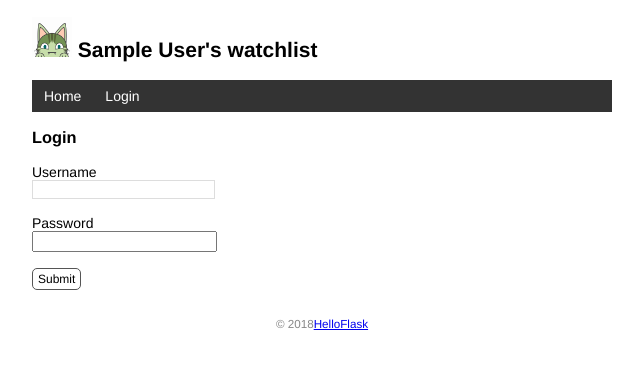
After one commit to GarfieldZhan/flask-tutorial, a Flask app: page /login in a window 1280 px wide. The commit adds this page. Shown: the top 369 px of the page, without its empty margins (318-961 px from the left). Run offline with Flask 2, Linux system fonts and the light colour scheme; tables that the repository leaves empty hold one stand-in row (values such as "Sample post").

```diff
--- a/app.py
+++ b/app.py
@@ -1,9 +1,12 @@
-from flask import Flask,render_template,redirect,flash,request,url_for
+from flask import Flask, render_template, redirect, flash, request, url_for
 from flask_sqlalchemy import SQLAlchemy
 import os
 import sys
 import click
-
+from werkzeug.security import generate_password_hash,check_password_hash  # 用于生成和校验passwd
+# Flask-Login提供一个current_user变量，注册这个函数后，若用户已登录，current_user变量的值会是当前用户的用户模型类记录
+# current_user可在模板上下文中直接使用
+from flask_login import LoginManager, UserMixin, login_user, logout_user, login_required, current_user
 
 #判断系统类型并做出前缀的改变
 WIN = sys.platform.startswith('win')
@@ -17,17 +20,40 @@ app = Flask(__name__)
 # windows系统sqlite:///，其他系统sqlite:////
 app.config['SQLALCHEMY_DATABASE_URI'] = prefix + os.path.join(app.root_path, 'data.db')
 
-app.config['SQLALCHEMY_TRACK_MODIFICATIONS'] = False  #关闭对模型修改的监控
+app.config['SQLALCHEMY_TRACK_MODIFICATIONS'] = False  # 关闭对模型修改的监控
 
-app.config['SECRET_KEY']='dev' #app.secrect_key = 'dev'
+app.config['SECRET_KEY']='dev' # app.secrect_key = 'dev'
+
+
+
+# 实例化扩展类之外，还要实现一个“用户加载回调函数”
+login_manager = LoginManager(app)  # 实例化扩展类
+
+
+@login_manager.user_loader
+def load_user(user_id):    # 创建用户加载回调函数，用户ID作为参数
+    user = User.query.get(int(user_id))  # 用ID作为User模型的主键查询对应的用户
+    return user
+
+login_manager.login_view = 'login' # 未登录用户访问需要登录的网站，则重定向到login
+# 使用login_manager.login_message来定义错误提示消息
 
 #在扩展类实例化之前加载配置
 db = SQLAlchemy(app)
 
 #使用模型类创建数据表，用户信息,
-class User(db.Model):   #表名是user，自动处理成小写
+class User(db.Model,UserMixin):   #表名是user，自动处理成小写
+    #UserMixin由Flask-Login提供，继承这个类会拥有几个判断认证属性的方法，current_user.is_authenticated在用户登录时会返回True
     id = db.Column(db.Integer,primary_key=True)
     name = db.Column(db.String(20))
+    username = db.Column(db.String(20))
+    passwd_hash = db.Column(db.String(128))
+
+    def set_passwd(self,passwd):
+        self.passwd_hash = generate_password_hash(passwd)
+
+    def check_passwd(self,passwd):
+        return check_password_hash(self.passwd_hash,passwd)
 
 #电影信息
 class Movie(db.Model):
@@ -44,6 +70,26 @@ def initdb(drop):
         db.drop_all()
     db.create_all()
     click.echo("Initialized db") #输出提示信息
+
+#自定义命令行生成管理员账号
+@app.cli.command()
+@click.option('--username',prompt=True,help='The username used to login')     #prompt?
+@click.option('--passwd',prompt=True ,hide_input=True ,confirmation_prompt=True,help='The passwd used to login')
+def admin(username,passwd):
+    """Generate the admin account"""
+    db.create_all()
+    user = User.query.first()
+    if user is not None:
+        click.echo("Update the admin account")
+        user.username = username
+        user.set_passwd(passwd)
+    if user is None:
+        click.echo("Create the admin account")
+        user = User(username=username,name='Admin')
+        user.set_passwd(passwd)
+        db.session.add(user)
+    db.session.commit()
+    click.echo('Done')
 
 #自定义 生成虚拟数据并存入数据库 的命令
 @app.cli.command()
@@ -77,11 +123,62 @@ def inject_user():
     user = User.query.first()
     return dict(user=user)  #等同于返回{'user':user}
 
+#登陆函数
+@app.route('/login',methods=['GET','POST'])
+def login():
+    if request.method == 'POST':
+        username = request.form.get('username')
+        passwd = request.form.get('passwd')
+
+        if not username or not passwd:
+            flash("Invalid input")
+            return redirect(url_for('login'))
+
+        user = User.query.first()
+        if  username == user.username and user.check_passwd(passwd):
+            login_user(user)
+            flash("Login sucess.")
+            return redirect(url_for('index'))
+        flash("Invalid  username or password")
+        return redirect(url_for('login'))
+
+    return render_template('login.html')
+
+#登出函数
+@app.route('/logout')
+@login_required
+def logout():
+    logout_user()
+    flash("Goodbye")
+    return redirect(url_for('index'))
+
+@app.route('/settings', methods = ['GET','POST'])
+@login_required
+def settings():
+    if request.method == 'POST':
+        name = request.form['name']
+        if not name or len(name) > 20:
+            flash('Invalid input.')
+            return redirect(url_for('settings'))
+        current_user.name = name
+        # current_user 会返回当前登录用户的数据库记录对象
+        # 等同于下面的用法
+        # user = User.query.first()
+        # user.name = name
+        db.session.commit()
+        flash('Settings updated!')
+        return redirect(url_for('index'))
+    return render_template('settings.html')
+
 @app.route('/',methods=['POST','GET'])
+#@login_required 因为新建条目的函数需要同时处理显示index页面的get请求和新建电影条目的post请求,因此在post请求中处理权限过滤
 def index():
    # user = User.query.first()  #读取第一个用户
    # 新增电影条目
-    if request.method == 'post':
+    if request.method == 'POST':
+        if not current_user.is_authenticated:
+            flash("Not authenticaed")
+            return redirect(url_for('index'))
         title = request.form.get('title')
         year = request.form.get('year')
         #验证数据
@@ -90,14 +187,15 @@ def index():
             return redirect(url_for('index'))
         movie = Movie(title=title,year=year)
         db.session.add(movie)
-        db.commit()
+        db.session.commit()
         flash("Item created")
-        return render_template(url_for("index"))
+        return redirect(url_for('index'))
     movies = Movie.query.all()  #读取所有的电影
     return render_template('index.html',movies=movies)
 
 #编辑电影条目
 @app.route('/movie/edit/<int:movie_id>',methods=['POST','GET'])
+@login_required
 def edit(movie_id):
     movie = Movie.query.get_or_404(movie_id)
 
@@ -116,6 +214,7 @@ def edit(movie_id):
 
 #删除电影条目
 @app.route('/movie/delete/<int:movie_id>',methods=["POST"])
+@login_required
 def delete(movie_id):
     movie = Movie.query.get_or_404(movie_id)
     db.session.delete(movie)
--- a/templates/base.html
+++ b/templates/base.html
@@ -20,6 +20,12 @@
 <nav>
     <ul>
         <li><a href="{{ url_for('index') }}">Home</a></li>
+        {% if current_user.is_authenticated %}
+        <li><a href="{{ url_for('settings') }}">Settings</a></li>
+        <li><a href="{{ url_for('logout') }}">Logout</a></li>
+        {% else %}
+        <li><a href="{{ url_for('login') }}">Login</a></li>
+        {% endif %}
     </ul>
 </nav>
 {% block content %}
--- a/templates/index.html
+++ b/templates/index.html
@@ -4,18 +4,22 @@
 {# 使用length过滤器获取变量长度 #}
 <p>{{ movies|length }} Titles</p>
 <ul class="movie-list">
+    {% if current_user.is_authenticated %}
     <form method="post">
         Name <input type="text" name="title" autocomplete="off" required>
         Year <input type="text" name="year" autocomplete="off" required>
         <input class="btn" type="submit" name="submit" value="Add">
     </form>
+    {% endif %}
     {% for movie in movies %}
         <li>{{ movie.title }} - {{ movie.year }}
         <span class="float-right">
+            {% if current_user.is_authenticated %}
             <a class="btn" href="{{ url_for('edit',movie_id = movie.id) }}">Edit</a>
             <form class="inline-form" method="post" action="{{ url_for('delete',movie_id=movie.id) }}">
                 <input class="btn" type="submit" name="delete" value="Delete" onclick="return confirm('Are you sure?')">
             </form>
+            {% endif %}
             <a class="imdb" href="https://www.imdb.com/find?q={{ movie.title }}" target="_blank" title="Find this movie on IMDB">Imdb</a>
         </span>
         </li>
--- /dev/null
+++ b/templates/login.html
@@ -0,0 +1,12 @@
+{% extends 'base.html' %}
+
+{% block content %}
+    <h3>Login</h3>
+    <form method="post">
+    Username <br>
+    <input type="text" name="username" required><br><br>
+    Password<br>
+    <input type="password" name="passwd" required><br><br>
+    <input type="submit" class="btn" name="submit" value="Submit">
+    </form>
+{% endblock %}
```
Also changed, not shown: templates/settings.html (added, +9 -0 lines).
